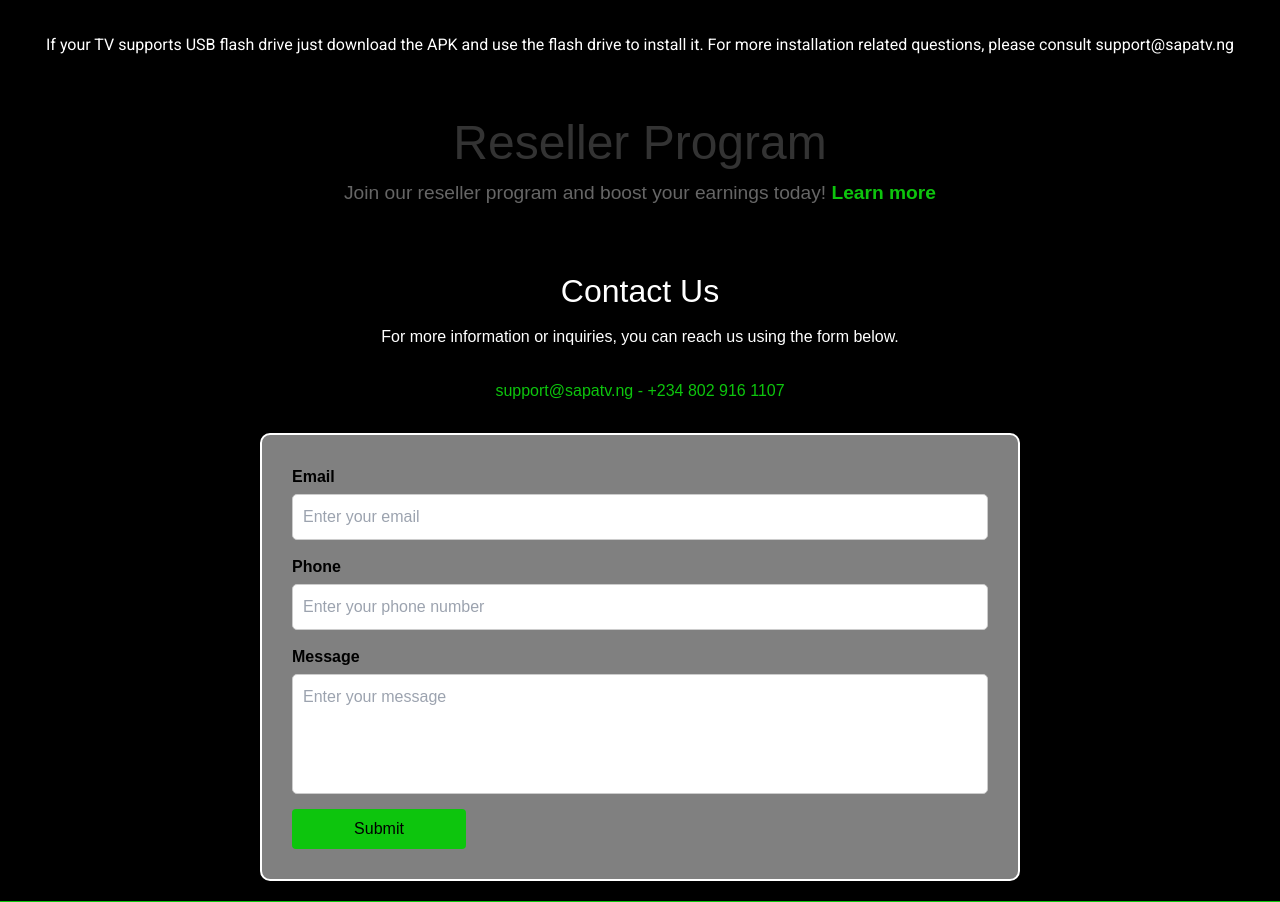
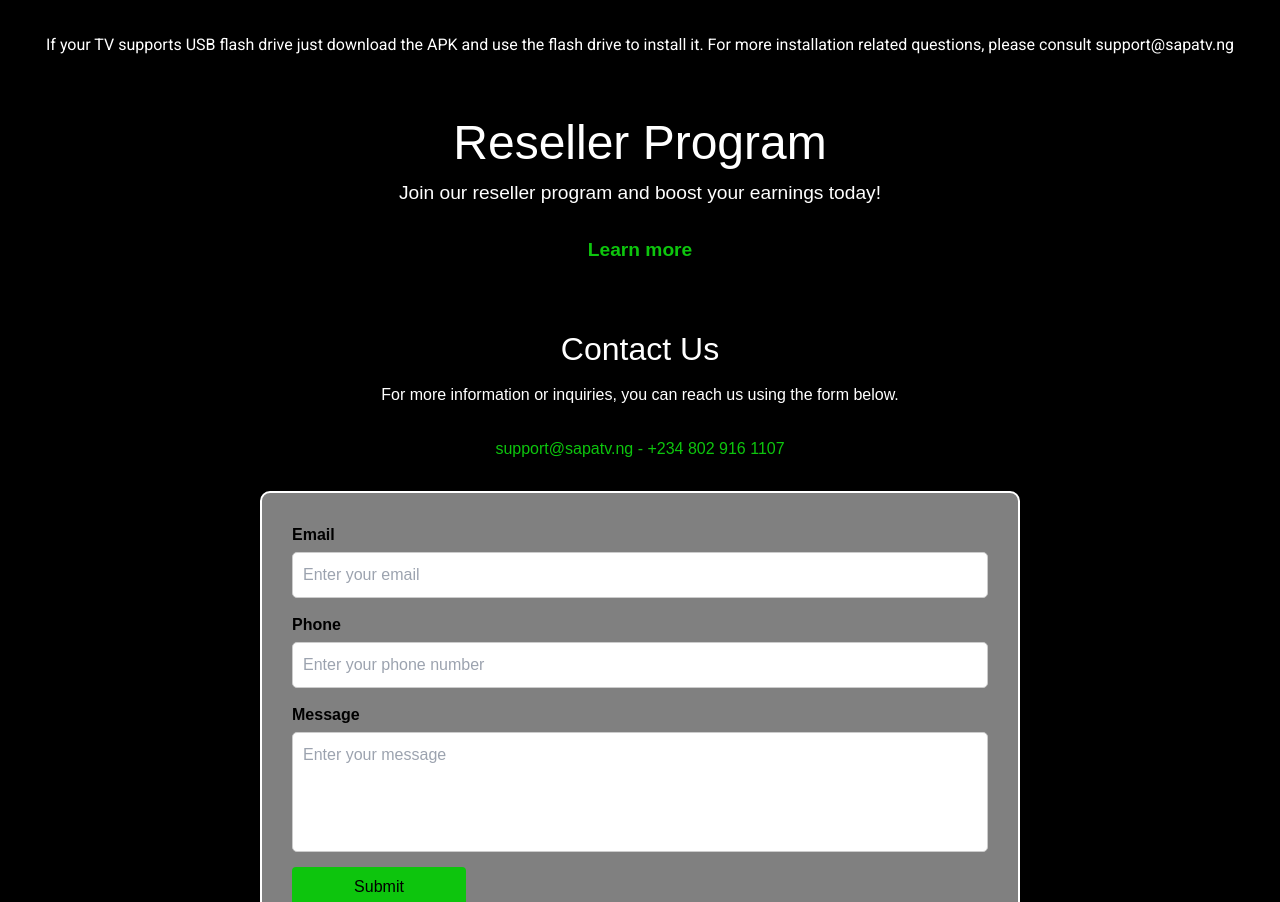
Before and after one commit to ekojodu/SapaTv, a React (Vite) app: page / in a window 1280 px wide. Shown: the part 2075-2977 px from the top of the page. Built offline with nearby package versions, Linux system fonts and the light colour scheme.

Commit message:
made some modifications to the home.jsx

```diff
--- a/src/App.css
+++ b/src/App.css
@@ -82,6 +82,7 @@
 		background-color: rgb(13, 197, 13); /* Match navbar color */
 		padding: 10px;
 		width: 100%; /* Full width for dropdown */
+		z-index: 1;
 	}
 
 	.navbar-links.show {
@@ -164,7 +165,6 @@
 	}
 
 	.home-images {
-
 		position: relative; /* Remove absolute positioning for better stacking */
 		transform: translateY(0); /* Remove the centering effect */
 		gap: 10px;
--- a/src/assets/components/Home/Home.jsx
+++ b/src/assets/components/Home/Home.jsx
@@ -6,12 +6,12 @@
 			<div className='background-container'>
 				<div className='home-images'>
 					<img
-						src='../src/assets/images/getwayMb.png'
+						src='./src/assets/images/getwayMb.png'
 						alt='Image 1'
 						className='home-img'
 					/>
 					<img
-						src='../src/assets/images/get7Days.png'
+						src='./src/assets/images/get7Days.png'
 						alt='Image 2'
 						className='home-img'
 					/>
--- a/src/assets/components/Reseller Program/Resellerprogram.jsx
+++ b/src/assets/components/Reseller Program/Resellerprogram.jsx
@@ -10,17 +10,17 @@
 				fontFamily: 'Arial, sans-serif',
 			}}
 		>
-			<h1 style={{ fontSize: 'clamp(2rem, 5vw, 3rem)', color: '#333' }}>
+			<h1 style={{ fontSize: 'clamp(2rem, 5vw, 3rem)', color: '#fff' }}>
 				Reseller Program
 			</h1>
 			<p
 				style={{
 					fontSize: 'clamp(1rem, 3vw, 1.2rem)',
-					color: '#666',
+					color: '#fff',
 					marginBottom: '20px',
 				}}
 			>
-				Join our reseller program and boost your earnings today!{' '}
+				Join our reseller program and boost your earnings today! <br /> <br />
 				<Link
 					to='/reseller'
 					style={{
```
